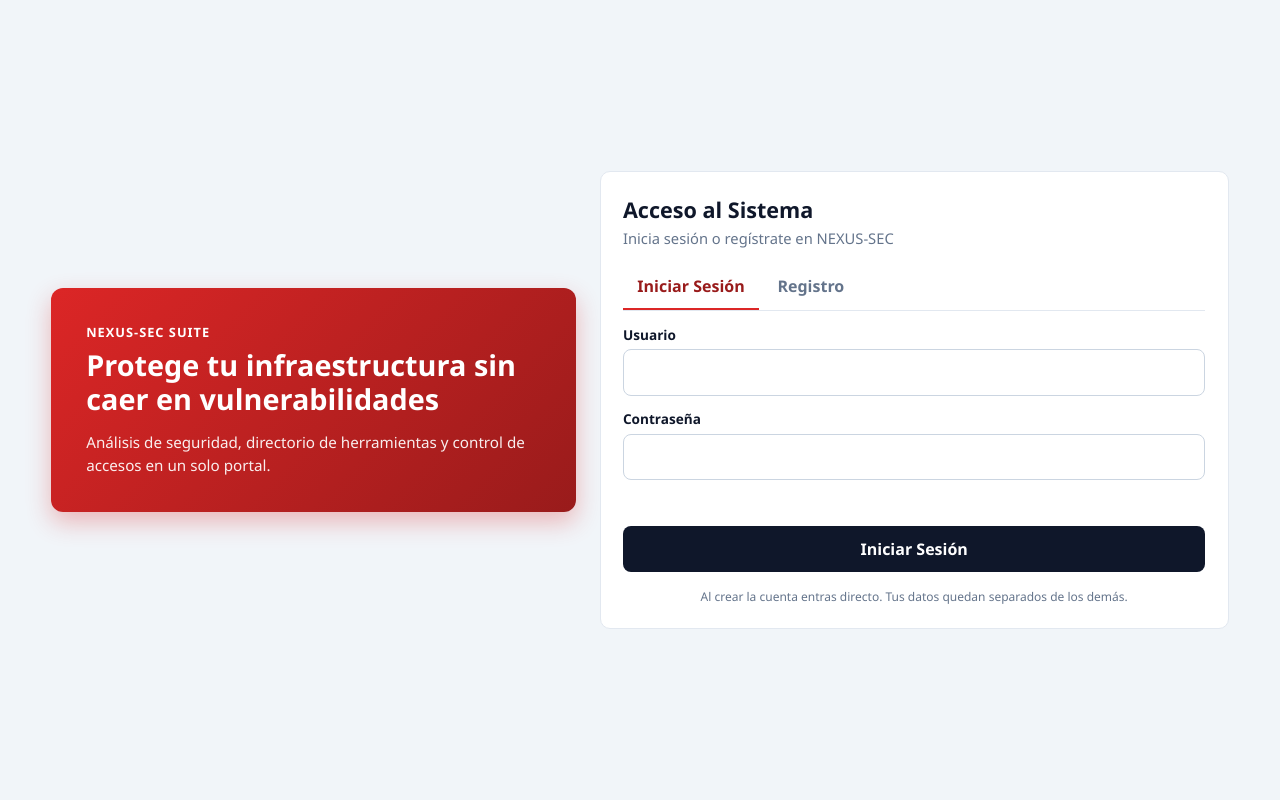
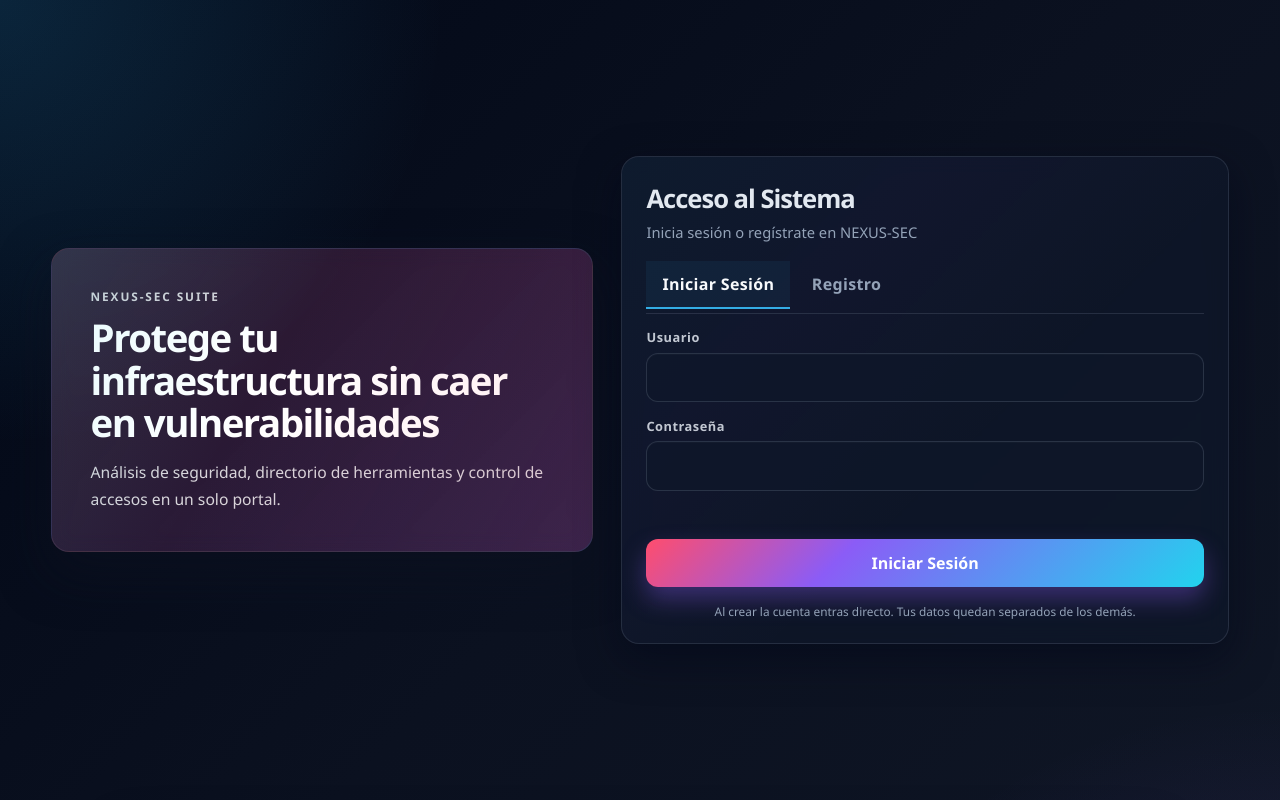
Before and after one commit to edinsonsanabria261/Chat-2026, a website with bundled scripts: page index.html in a window 1280 px wide. Shown: the top 800 px of the page. Built offline with nearby package versions, Linux system fonts and the light colour scheme; files whose address does not match are found by name.

Commit message:
Rediseño premium cyber para login y panel de administración

```diff
--- a/css/styles.css
+++ b/css/styles.css
@@ -1,35 +1,44 @@
 :root {
-  --red-1: #dc2626;
-  --red-2: #991b1b;
-  --ink: #0f172a;
-  --card: #0f172a;
-  --text: #0f172a;
-  --on-dark: #f8fafc;
-  --muted: #64748b;
-  --muted-on-dark: #94a3b8;
-  --line: rgba(255, 255, 255, 0.08);
-  --line-light: #e2e8f0;
+  --red-1: #ff4d6d;
+  --red-2: #8b5cf6;
+  --red-3: #f43f5e;
+  --ink: #07111f;
+  --card: rgba(15, 23, 42, 0.72);
+  --card-strong: rgba(15, 23, 42, 0.9);
+  --text: #e2e8f0;
+  --text-soft: #94a3b8;
+  --line: rgba(148, 163, 184, 0.2);
+  --line-light: rgba(148, 163, 184, 0.35);
   --sky: #38bdf8;
+  --sky-strong: #22d3ee;
   --ok: #4ade80;
   --warn: #fbbf24;
   --bad: #f87171;
-  --canvas: #f1f5f9;
+  --canvas: #020817;
+  --canvas-2: #0f172a;
   --white: #ffffff;
-  --radius: 12px;
-  --shadow: 0 10px 25px rgba(220, 38, 38, 0.3);
-  font-family: "Segoe UI", system-ui, sans-serif;
+  --radius: 18px;
+  --shadow: 0 20px 50px rgba(11, 17, 31, 0.6);
+  font-family: "Segoe UI", "Inter", "SF Pro Display", system-ui, sans-serif;
 }
 
 * { box-sizing: border-box; }
 
+html {
+  scroll-behavior: smooth;
+}
+
 body {
   margin: 0;
   min-height: 100vh;
-  background: var(--canvas);
+  background:
+    radial-gradient(circle at top left, rgba(56, 189, 248, 0.16), transparent 25%),
+    radial-gradient(circle at bottom right, rgba(139, 92, 246, 0.2), transparent 30%),
+    linear-gradient(135deg, var(--canvas) 0%, #0b1120 45%, #111827 100%);
   color: var(--text);
 }
 
-h1, h2, h3, p { margin: 0; }
+h1, h2, h3, h4, p { margin: 0; }
 
 button, input, select, textarea { font: inherit; }
 
@@ -37,147 +46,228 @@ button { cursor: pointer; }
 
 input, select, textarea {
   width: 100%;
-  margin-top: 0.35rem;
-  padding: 0.7rem 0.8rem;
-  border: 1px solid #cbd5e1;
-  border-radius: 8px;
-  background: var(--white);
-  color: var(--ink);
+  margin-top: 0.4rem;
+  padding: 0.8rem 0.95rem;
+  border: 1px solid rgba(148, 163, 184, 0.2);
+  border-radius: 12px;
+  background: rgba(15, 23, 42, 0.75);
+  color: var(--text);
+  box-shadow: inset 0 1px 0 rgba(255,255,255,0.02);
+  transition: border-color 0.25s ease, box-shadow 0.25s ease, background 0.25s ease, transform 0.2s ease;
+}
+
+input::placeholder,
+textarea::placeholder {
+  color: rgba(148, 163, 184, 0.8);
 }
 
 textarea { resize: vertical; }
 
 label {
   display: block;
-  margin-top: 0.85rem;
-  font-size: 0.85rem;
-  font-weight: 600;
+  margin-top: 0.9rem;
+  font-size: 0.8rem;
+  font-weight: 700;
+  letter-spacing: 0.04em;
+  color: rgba(226, 232, 240, 0.85);
 }
 
 button:focus-visible,
 input:focus-visible,
 select:focus-visible,
 textarea:focus-visible {
-  outline: 2px solid var(--red-1);
-  outline-offset: 2px;
+  outline: none;
 }
 
 .login-layout {
   min-height: 100vh;
   display: grid;
-  grid-template-columns: 1fr 1.2fr;
-  gap: 1.5rem;
+  grid-template-columns: 1fr 1.12fr;
+  gap: 1.75rem;
   align-items: center;
   padding: clamp(1rem, 4vw, 3.5rem);
 }
 
 .hero {
-  background: linear-gradient(135deg, var(--red-1) 0%, var(--red-2) 100%);
+  background: linear-gradient(135deg, rgba(255, 77, 109, 0.18), rgba(139, 92, 246, 0.18));
+  border: 1px solid rgba(148, 163, 184, 0.18);
+  backdrop-filter: blur(10px);
   color: white;
   border-radius: var(--radius);
-  padding: 35px;
+  padding: 2.4rem;
   box-shadow: var(--shadow);
+  position: relative;
+  overflow: hidden;
+}
+
+.hero::before {
+  content: "";
+  position: absolute;
+  inset: 0;
+  background: linear-gradient(120deg, rgba(34, 211, 238, 0.12), transparent 40%, rgba(255, 77, 109, 0.12));
+  pointer-events: none;
 }
 
 .eyebrow {
-  font-size: 0.8rem;
-  font-weight: 700;
-  letter-spacing: 1px;
+  font-size: 0.74rem;
+  font-weight: 800;
+  letter-spacing: 0.16em;
   text-transform: uppercase;
-  margin-bottom: 5px;
+  color: rgba(255,255,255,0.8);
+  margin-bottom: 0.8rem;
 }
 
 .hero h1 {
-  font-size: 1.8rem;
+  font-size: clamp(2rem, 3vw, 3rem);
   font-weight: 800;
-  line-height: 1.2;
-  margin: 0.4rem 0 0.9rem;
+  line-height: 1.1;
+  margin: 0.5rem 0 1rem;
+  letter-spacing: -0.04em;
 }
 
 .hero-copy {
-  font-size: 0.95rem;
-  line-height: 1.5;
-  opacity: 0.92;
+  font-size: 0.98rem;
+  line-height: 1.7;
+  color: rgba(255,255,255,0.82);
 }
 
 .auth-card, .panel-block, .command {
-  background: var(--white);
-  border: 1px solid var(--line-light);
-  border-radius: 10px;
-  padding: 1.4rem;
+  background: rgba(15, 23, 42, 0.7);
+  border: 1px solid rgba(148, 163, 184, 0.18);
+  border-radius: 18px;
+  padding: 1.5rem;
+  backdrop-filter: blur(10px);
+  -webkit-backdrop-filter: blur(10px);
+  box-shadow: 0 14px 40px rgba(2, 6, 23, 0.5);
 }
 
-.auth-card h2 { font-size: 1.35rem; }
+.auth-card {
+  position: relative;
+  overflow: hidden;
+}
 
-.muted { color: var(--muted); margin-top: 0.25rem; font-size: 0.92rem; }
+.auth-card::before,
+.panel-block::before,
+.command::before {
+  content: "";
+  position: absolute;
+  inset: 0;
+  background: linear-gradient(135deg, rgba(56, 189, 248, 0.04), rgba(139, 92, 246, 0.03), transparent 60%);
+  pointer-events: none;
+}
+
+.auth-card > *, .panel-block > *, .command > * {
+  position: relative;
+  z-index: 1;
+}
+
+.auth-card h2 {
+  font-size: clamp(1.5rem, 2vw, 1.8rem);
+  font-weight: 700;
+  letter-spacing: -0.04em;
+}
+
+.muted { color: var(--text-soft); margin-top: 0.35rem; font-size: 0.92rem; }
 
 .tabs {
   display: flex;
-  gap: 0.25rem;
-  margin: 1rem 0 0.4rem;
-  border-bottom: 1px solid var(--line-light);
+  gap: 0.35rem;
+  margin: 1.2rem 0 0.8rem;
+  border-bottom: 1px solid rgba(148, 163, 184, 0.18);
+  padding-bottom: 0.25rem;
 }
 
 .tabs button {
   background: transparent;
   border: 0;
   border-bottom: 2px solid transparent;
-  padding: 0.7rem 0.9rem;
-  color: var(--muted);
-  font-weight: 600;
+  padding: 0.75rem 1rem;
+  color: var(--text-soft);
+  font-weight: 700;
+  letter-spacing: 0.02em;
+  transition: all 0.25s ease;
 }
 
 .tabs button[aria-selected="true"] {
-  color: var(--red-2);
-  border-bottom-color: var(--red-1);
+  color: #f8fafc;
+  border-bottom-color: rgba(56, 189, 248, 0.9);
+  background: rgba(56, 189, 248, 0.06);
 }
 
 .btn-primary, .btn-danger, .btn-ghost, .open-link {
-  border-radius: 8px;
-  padding: 0.75rem 1rem;
-  font-weight: 600;
+  border-radius: 12px;
+  padding: 0.82rem 1rem;
+  font-weight: 700;
   text-decoration: none;
   display: inline-flex;
   align-items: center;
   justify-content: center;
+  transition: transform 0.25s ease, box-shadow 0.25s ease, filter 0.25s ease, border-color 0.25s ease;
 }
 
 .btn-primary {
   width: 100%;
   margin-top: 1rem;
-  background: var(--ink);
+  background: linear-gradient(135deg, #ff4d6d 0%, #8b5cf6 35%, #22d3ee 100%);
   color: white;
   border: 0;
+  box-shadow: 0 12px 24px rgba(139, 92, 246, 0.35);
+}
+
+.btn-primary:hover,
+.btn-danger:hover,
+.btn-ghost:hover,
+.open-link:hover {
+  transform: translateY(-1px) scale(1.01);
+  filter: brightness(1.08);
+}
+
+.btn-primary:active,
+.btn-danger:active,
+.btn-ghost:active,
+.open-link:active {
+  transform: scale(0.99);
 }
 
 .btn-danger {
-  background: transparent;
-  color: #b91c1c;
-  border: 1px solid #fecaca;
+  background: rgba(239, 68, 68, 0.1);
+  color: #fca5a5;
+  border: 1px solid rgba(248, 113, 113, 0.35);
 }
 
 .btn-ghost {
-  background: transparent;
+  background: rgba(148, 163, 184, 0.08);
   color: var(--on-dark);
   border: 1px solid var(--line);
 }
 
-.form-error, .form-ok { min-height: 1.2rem; margin: 0.7rem 0 0; font-size: 0.9rem; }
-.form-error { color: #b91c1c; }
-.form-ok { color: #15803d; }
+.form-error, .form-ok {
+  min-height: 1.2rem;
+  margin: 0.8rem 0 0;
+  font-size: 0.9rem;
+}
+
+.form-error { color: #fca5a5; }
+.form-ok { color: #86efac; }
 
 .hint {
-  margin-top: 0.3rem;
-  font-size: 0.75rem;
-  color: var(--muted);
-  font-weight: 400;
+  margin-top: 0.35rem;
+  font-size: 0.76rem;
+  color: var(--text-soft);
+  line-height: 1.5;
 }
 
 .fine-print {
   margin-top: 1rem;
   text-align: center;
-  font-size: 0.75rem;
-  color: var(--muted);
+  font-size: 0.74rem;
+  color: var(--text-soft);
+}
+
+.input-glow {
+  border-color: rgba(34, 211, 238, 0.9) !important;
+  box-shadow: 0 0 0 1px rgba(34, 211, 238, 0.45), 0 0 18px rgba(34, 211, 238, 0.18) !important;
+  background: rgba(15, 23, 42, 0.9) !important;
 }
 
 .app-shell {
@@ -187,17 +277,17 @@ textarea:focus-visible {
 }
 
 .command {
-  background: var(--card);
-  border: 1px solid var(--line);
+  background: rgba(15, 23, 42, 0.82);
+  border: 1px solid rgba(148, 163, 184, 0.18);
   color: var(--on-dark);
   display: flex;
   justify-content: space-between;
   gap: 1rem;
   align-items: center;
-  margin-bottom: 0.6rem;
+  margin-bottom: 0.75rem;
 }
 
-.command p { color: var(--muted-on-dark); margin-top: 0.25rem; font-size: 0.85rem; }
+.command p { color: var(--text-soft); margin-top: 0.3rem; font-size: 0.85rem; }
 
 .panel-head, .form-row, .crud-actions {
   display: flex;
@@ -208,7 +298,7 @@ textarea:focus-visible {
 
 .form-row label, .filter { flex: 1; }
 
-.filter { font-size: 0.85rem; font-weight: 600; min-width: 180px; }
+.filter { font-size: 0.85rem; font-weight: 700; min-width: 180px; color: var(--text-soft); }
 
 .app-grid {
   display: grid;
@@ -218,28 +308,29 @@ textarea:focus-visible {
 }
 
 .app-card {
-  background: var(--card);
-  border: 1px solid var(--line);
-  border-radius: 8px;
+  background: rgba(15, 23, 42, 0.8);
+  border: 1px solid rgba(148, 163, 184, 0.12);
+  border-radius: 12px;
   padding: 15px;
-  color: var(--on-dark);
+  color: var(--white);
   display: flex;
   flex-direction: column;
   gap: 0.45rem;
+  box-shadow: 0 12px 22px rgba(2, 6, 23, 0.28);
 }
 
 .app-card h4 { font-size: 1rem; }
-.app-card .version { color: var(--sky); font-size: 0.75rem; font-weight: 600; }
-.app-card p { color: var(--muted-on-dark); font-size: 0.85rem; }
+.app-card .version { color: var(--sky); font-size: 0.75rem; font-weight: 700; }
+.app-card p { color: rgba(226, 232, 240, 0.8); font-size: 0.85rem; }
 .app-card .meta { font-size: 0.75rem; color: var(--ok); }
 .app-card .meta.warn { color: var(--warn); }
 .app-card .meta.bad { color: var(--bad); }
 
 .open-link {
-  margin-top: 0.4rem;
-  background: #1e293b;
+  margin-top: 0.5rem;
+  background: rgba(30, 41, 59, 0.9);
   color: white;
-  border: 1px solid var(--line);
+  border: 1px solid rgba(148, 163, 184, 0.18);
 }
 
 .metrics {
@@ -250,19 +341,19 @@ textarea:focus-visible {
 }
 
 .metric {
-  background: var(--card);
-  color: var(--on-dark);
-  border-radius: 8px;
-  border: 1px solid var(--line);
+  background: rgba(15, 23, 42, 0.8);
+  color: var(--white);
+  border-radius: 12px;
+  border: 1px solid rgba(148, 163, 184, 0.12);
   padding: 1rem;
 }
 
-.metric span { display: block; color: var(--muted-on-dark); font-size: 0.8rem; }
+.metric span { display: block; color: rgba(148, 163, 184, 0.9); font-size: 0.8rem; }
 .metric strong { display: block; margin-top: 0.35rem; font-size: 1.4rem; }
 
 .empty {
   grid-column: 1 / -1;
-  color: var(--muted);
+  color: var(--text-soft);
   padding: 1rem 0;
 }
 
```
